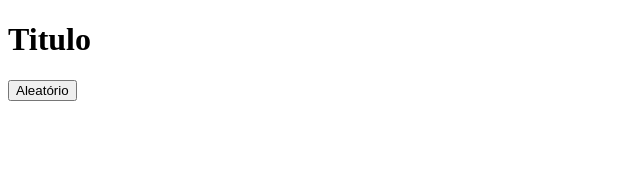
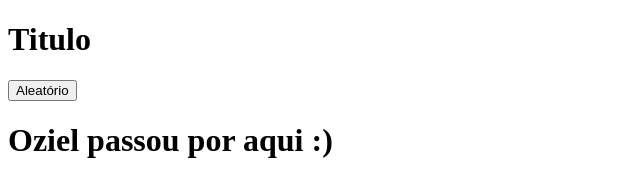
Before and after one commit to JonasLeiteProgramador/A13-ASSICRONA, a plain HTML site: page index.html in a window 1280 px wide. Shown: the whole page, without its empty margins (0-640 px from the left). Drawn offline with Linux system fonts and the light colour scheme.

Commit message:
Adicionado H1

```diff
--- a/index.html
+++ b/index.html
@@ -8,5 +8,6 @@
 <body>
     <h1>Titulo</h1>
     <button>Aleatório</button>
+    <h1>Oziel passou por aqui :) </h1>
 </body>
 </html>
```
